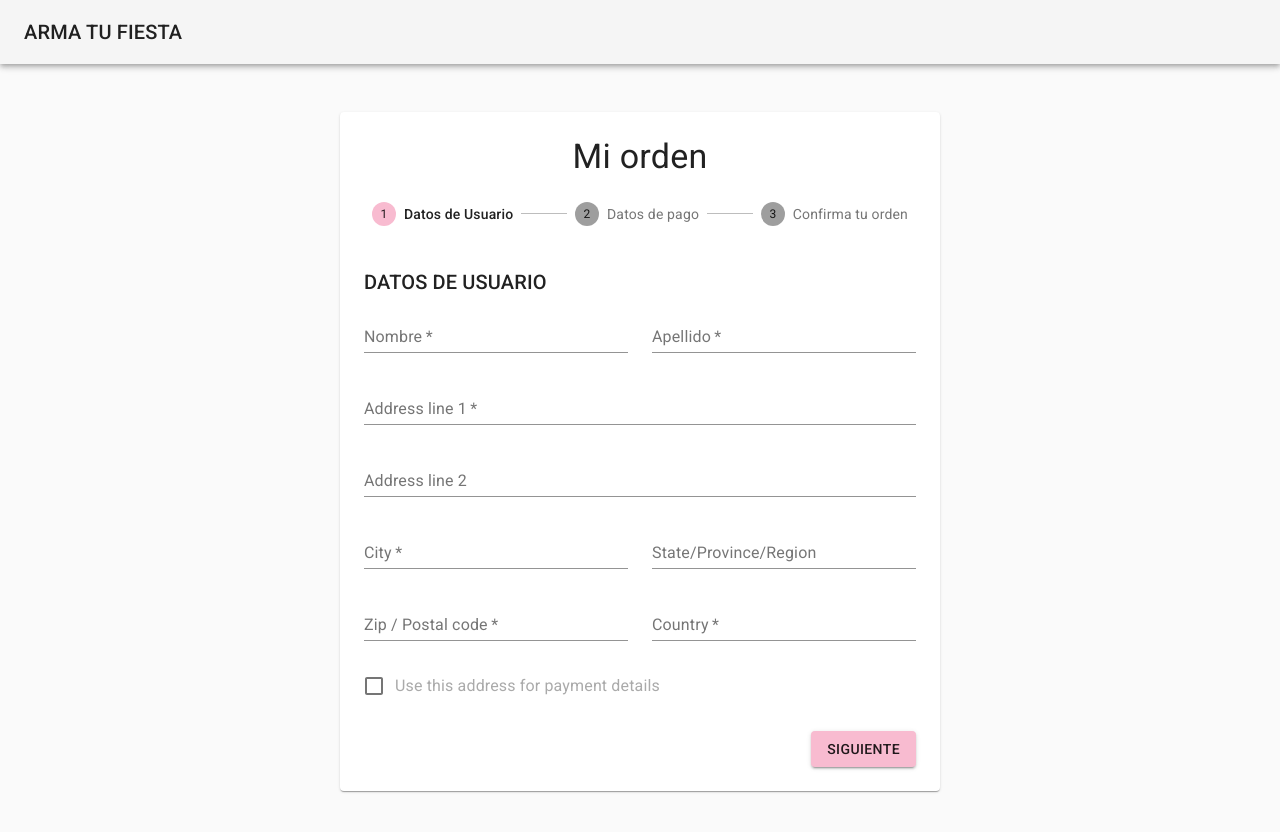
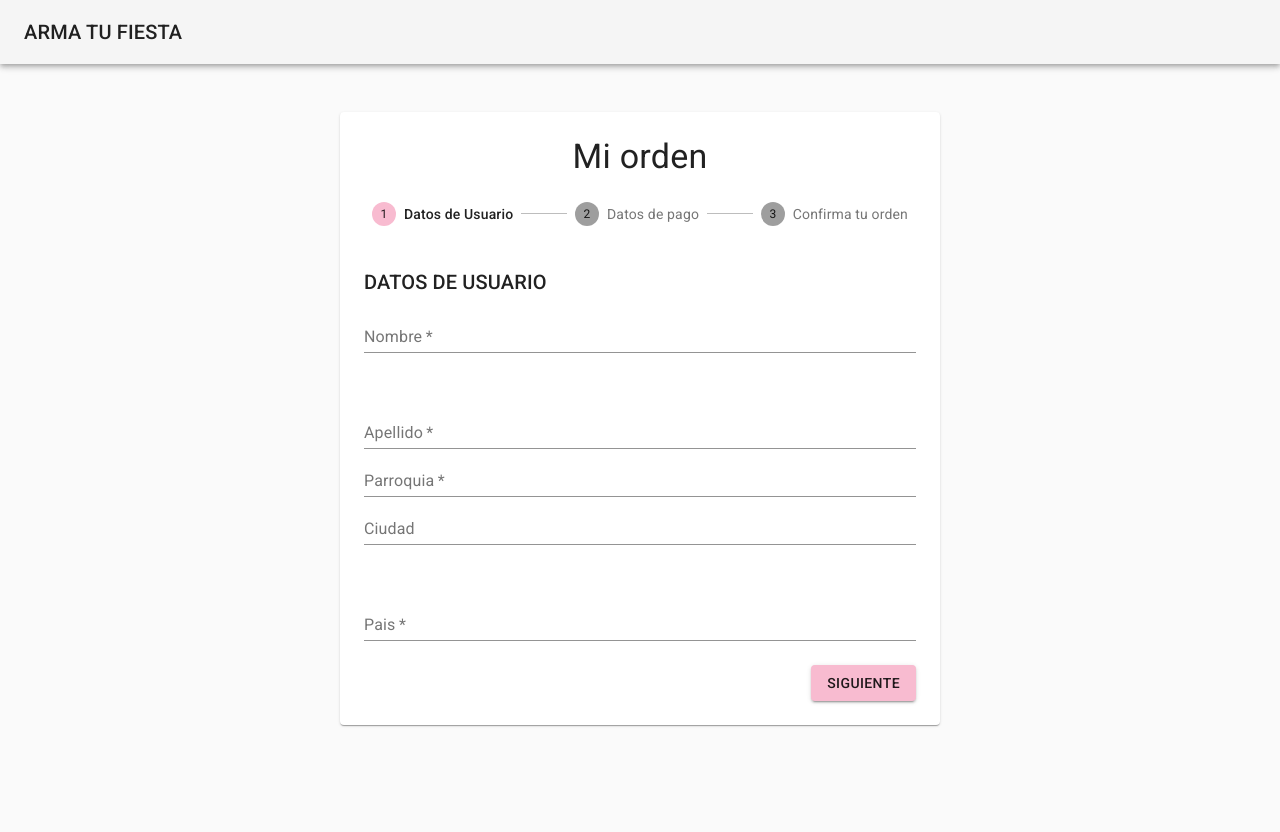
Before and after one commit to ArmatuFiesta/ArmatuFiesta, a React (Create React App) app: page /payment in a window 1280 px wide. Shown: the top 832 px of the page. After the commit the page ends 800 px from the top, so only its background shows below. Built offline with nearby package versions, Linux system fonts and the light colour scheme.

Commit message:
last changes never published

```diff
--- a/src/views/AdminPage/rolesComponents/deleteUserForm.js
+++ b/src/views/AdminPage/rolesComponents/deleteUserForm.js
@@ -92,43 +92,14 @@ export default function DeleteUserForm() {
                                     </Typography>
                                 </Box>
                                 <br></br>
-                                        <Grid item xs={9}>
-                                        <TextField
-                                            required
-                                            id="primer_nombre"
-                                            name="nombre"
-                                            label="Primer Nombre"
-                                            fullWidth
-                                            autoComplete="Primer Nombre"
-                                        />
-                                        <Grid item xs={9}>
+                                <Grid item xs={6}>
                                     <TextField
-                                        id="segundo_nombre"
-                                        name="nombre"
-                                        label="Segundo Nombre"
-                                        fullWidth
-                                        autoComplete="Segundo Nombre"
-                                    />
-                                    </Grid>
-                                    <Grid item xs={9}>
-                                    <TextField
-                                        required
-                                        id="primer_apellido"
-                                        name="apellido"
-                                        label="Primer Apellido"
-                                        fullWidth
-                                        autoComplete="Primer Apellido"
-                                    />
-                                    </Grid>
-                                    <Grid item xs={9}>
-                                    <TextField
-                                        id="segundo_apellido"
-                                        name="apellido"
-                                        label="Segundo Apellido"
+                                        id="username"
+                                        name="username"
+                                        label="Username"
                                         fullWidth
                                         autoComplete="Segundo Apellido"
                                     />
-                                    </Grid>
                                         </Grid>
                              </GridContainer>
 
--- a/src/views/AdminPage/rolesComponents/rolesConfig.js
+++ b/src/views/AdminPage/rolesComponents/rolesConfig.js
@@ -98,42 +98,13 @@ export default function RolesConfig() {
                                 </Box>
                                 <br></br>
                                 <Grid item xs={6}>
-                                        <TextField
-                                            required
-                                            id="primer_nombre"
-                                            name="nombre"
-                                            label="Primer Nombre"
-                                            fullWidth
-                                            autoComplete="Primer Nombre"
-                                        />
-                                        <Grid item xs={6}>
                                     <TextField
-                                        id="segundo_nombre"
-                                        name="nombre"
-                                        label="Segundo Nombre"
-                                        fullWidth
-                                        autoComplete="Segundo Nombre"
-                                    />
-                                    </Grid>
-                                    <Grid item xs={6}>
-                                    <TextField
-                                        required
-                                        id="primer_apellido"
-                                        name="apellido"
-                                        label="Primer Apellido"
-                                        fullWidth
-                                        autoComplete="Primer Apellido"
-                                    />
-                                    </Grid>
-                                    <Grid item xs={6}>
-                                    <TextField
-                                        id="segundo_apellido"
-                                        name="apellido"
-                                        label="Segundo Apellido"
+                                        id="username"
+                                        name="username"
+                                        label="Username"
                                         fullWidth
                                         autoComplete="Segundo Apellido"
                                     />
-                                    </Grid>
                                         </Grid>
 
                                 <Grid item xs={6} justify="space-around">
--- a/src/views/AdminPage/rolesComponents/userForm.js
+++ b/src/views/AdminPage/rolesComponents/userForm.js
@@ -97,7 +97,7 @@ const handleDateChange = (date) => {
 
                         <GridItem xs={9} align="center">
                             <GridContainer spacing={3} justify="space-around">
-                            <Box align="center">
+                            <Box justify="space-around" align="center">
                                 <Typography variant="h6" gutterBottom>
                                  Agrega los datos de usuario
                                   </Typography>
@@ -137,6 +137,15 @@ const handleDateChange = (date) => {
                                         id="segundo_apellido"
                                         name="apellido"
                                         label="Segundo Apellido"
+                                        fullWidth
+                                        autoComplete="Segundo Apellido"
+                                    />
+                                    </Grid>
+                                    <Grid item xs={6}>
+                                    <TextField
+                                        id="username"
+                                        name="username"
+                                        label="Username"
                                         fullWidth
                                         autoComplete="Segundo Apellido"
                                     />
--- a/src/views/BlogPage/BlogPage.js
+++ b/src/views/BlogPage/BlogPage.js
@@ -118,10 +118,10 @@ export default function BlogPage() {
 
 
   const fetchData = async () => {
-    const url="publicaciones";
+     var url="publicaciones/";
     //le pasas la data que quieras cargar dependiendo de la categoria escogida y listo bello
     if(path!="todas"){
-      url='publicaciones/?cat='+{params: {cat: path}};
+      url='publicaciones/?cat='+path;
     }
     const result = await httpClient.get(url)
     console.log(result);
@@ -165,17 +165,14 @@ export default function BlogPage() {
                 {menuItems}
               </MenuList>
             </GridItem>
-            {items.map(item => {
-              const imgSrc = item.fotos.length === 0 ?
-                "" : item.fotos[0].ruta;
-              return (<GridItem xs={4}>
+            {items.map(item => <GridItem xs={4}>
                 <PostCard key={item.id}
-                          postTitle={item.nombre}
-                          postContent={item.direccion}
-                          imgSrc={imgSrc}
+                          postTitle={item.usuario}
+                          postContent={item.contenido}
+
                 />
-              </GridItem>);
-            })}
+              </GridItem>
+            )}
 
           </GridContainer>
         </Paper>
--- a/src/views/LoginPage/NotificationsPage.js
+++ b/src/views/LoginPage/NotificationsPage.js
@@ -75,7 +75,7 @@ const fetchData = async () => {
 
     const notificationsList = () =>{
 
-      return(notifications.map(notification => <NotificationItem fecha_contrato={notification.fecha_contrato.getDate()} monto={notification.monto}/> ));
+      return(notifications.map(notification => <NotificationItem fecha_contrato={notification.fecha_contrato} monto={notification.monto}/> ));
   };
 
 
--- a/src/views/MainPage/MainPage.js
+++ b/src/views/MainPage/MainPage.js
@@ -19,7 +19,7 @@ const useStyles = makeStyles(styles);
 
 
 export default function MainPage(props) {
-    const serviceCategories=["CATERING","ESTABLECIMIENTOS","DECORACION",
+    const serviceCategories=["CATERING","ESTABLECIMIENTOS","NOTARIAS",
     "CORTE Y COSTURA"," OBSEQUIOS Y TARJETERIA","MATRIMONIOS"];
     const contratacionesCategories=["MUSICA", "SHOWS","SEGURIDAD",
 "PROTOCOLO","FOTOGRAFIA","BAILES"];
--- a/src/views/PaymentView/AdressForm.js
+++ b/src/views/PaymentView/AdressForm.js
@@ -11,8 +11,8 @@ export default function AddressForm() {
       <Typography variant="h6" gutterBottom>
         Datos de usuario
       </Typography>
-      <Grid container spacing={3}>
-        <Grid item xs={12} sm={6}>
+      <Grid container spacing={6}>
+        <Grid item xs={12} >
           <TextField
             required
             id="nombre"
@@ -22,7 +22,7 @@ export default function AddressForm() {
             autoComplete="given-name"
           />
         </Grid>
-        <Grid item xs={12} sm={6}>
+        <Grid item xs={12} >
           <TextField
             required
             id="apellido"
@@ -31,65 +31,33 @@ export default function AddressForm() {
             fullWidth
             autoComplete="family-name"
           />
+
+        <Grid item xs={12} >
+          <TextField
+            required
+            id="city"
+            name="city"
+            label="Parroquia"
+            fullWidth
+            autoComplete="Parroquia"
+          />
+        </Grid>
+        <Grid item xs={12}>
+          <TextField id="state" name="state" label="Ciudad" fullWidth />
+        </Grid>
+
         </Grid>
         <Grid item xs={12}>
           <TextField
             required
-            id="address1"
-            name="address1"
-            label="Address line 1"
-            fullWidth
-            autoComplete="shipping address-line1"
-          />
-        </Grid>
-        <Grid item xs={12}>
-          <TextField
-            id="address2"
-            name="address2"
-            label="Address line 2"
-            fullWidth
-            autoComplete="shipping address-line2"
-          />
-        </Grid>
-        <Grid item xs={12} sm={6}>
-          <TextField
-            required
-            id="city"
-            name="city"
-            label="City"
-            fullWidth
-            autoComplete="shipping address-level2"
-          />
-        </Grid>
-        <Grid item xs={12} sm={6}>
-          <TextField id="state" name="state" label="State/Province/Region" fullWidth />
-        </Grid>
-        <Grid item xs={12} sm={6}>
-          <TextField
-            required
-            id="zip"
-            name="zip"
-            label="Zip / Postal code"
-            fullWidth
-            autoComplete="shipping postal-code"
-          />
-        </Grid>
-        <Grid item xs={12} sm={6}>
-          <TextField
-            required
             id="country"
             name="country"
-            label="Country"
+            label="Pais"
             fullWidth
             autoComplete="shipping country"
           />
         </Grid>
-        <Grid item xs={12}>
-          <FormControlLabel
-            control={<Checkbox color="secondary" name="saveAddress" value="yes" />}
-            label="Use this address for payment details"
-          />
-        </Grid>
+
       </Grid>
     </React.Fragment>
   );
--- a/src/views/PaymentView/CheckOut.js
+++ b/src/views/PaymentView/CheckOut.js
@@ -106,11 +106,10 @@ export default function Checkout() {
             {activeStep === steps.length ? (
               <React.Fragment>
                 <Typography variant="h5" gutterBottom>
-                  Thank you for your order.
+                  Gracias por comprar en Arma tu Fiesta.
                 </Typography>
                 <Typography variant="subtitle1">
-                  Your order number is #2001539. We have emailed your order confirmation, and will
-                  send you an update when your order has fped.
+                  Numero de orden #2001539.Recibiras una alerta cada vez que inicies sesion.
                 </Typography>
               </React.Fragment>
             ) : (
@@ -128,7 +127,7 @@ export default function Checkout() {
                     onClick={handleNext}
                     className={classes.button}
                   >
-                    {activeStep === steps.length - 1 ? 'Place order' : 'Siguiente'}
+                    {activeStep === steps.length - 1 ? 'Procesar orden' : 'Siguiente'}
                   </Button>
                 </div>
               </React.Fragment>
--- a/src/views/ServicesPage/ServicesPage.js
+++ b/src/views/ServicesPage/ServicesPage.js
@@ -90,8 +90,12 @@ const handleClose = () => {
     };
 
     const fetchData = async () => {
+      const url="productos/"
       //le pasas la data que quieras cargar dependiendo de la categoria escogida y listo bello
-      const result = await httpClient.get("/productos/?cat="+{params: {cat: path}})
+     // const result = await httpClient.get(url)
+    //  const result = await httpClient.get("/productos/",{params: {cat: path}})
+      const result = await httpClient.get("/notarias/")
+
           console.log(result);
           setItems(result.data);
 
@@ -120,9 +124,13 @@ const handleClose = () => {
   return (<>
   <Typography variant="subtitle1">{presupuesto}</Typography>
 
-   {adminView && <Box  align="center"><Button href="/admin/productos/nuevo" props={path} size="medium"><Add/> Agregar Nuevo Item </Button></Box> }
+   {adminView && <Box  align="center">
+     <Button href="/admin/productos/nuevo" props={path} size="medium">
+       <Add/> Agregar Nuevo Item </Button>
+       </Box> }
    {/* en href de este boton debemos pasarle la categoria exacta en la que estamos: menuCategories[i] y que te precargue la info */}
-   {mapPage && <Box component="span" display="block" align="end"><FormControlLabel
+   {mapPage && <Box component="span" display="block" align="end">
+     <FormControlLabel
     control={<Switch checked={showMap} onChange={toggleChecked} />}
     label="Mapa"
   /></Box>}
```
